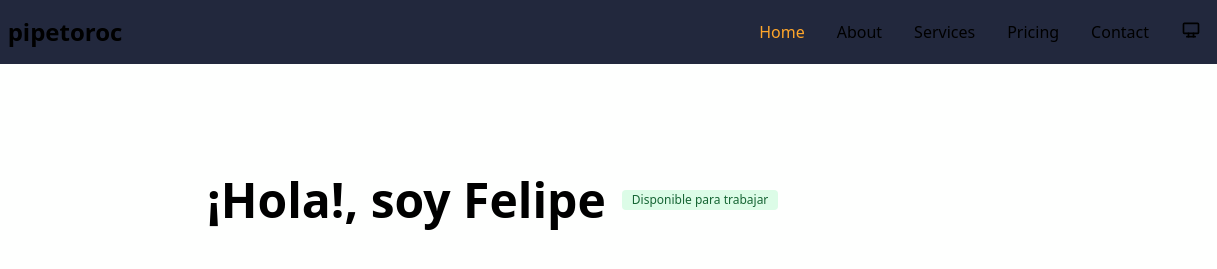
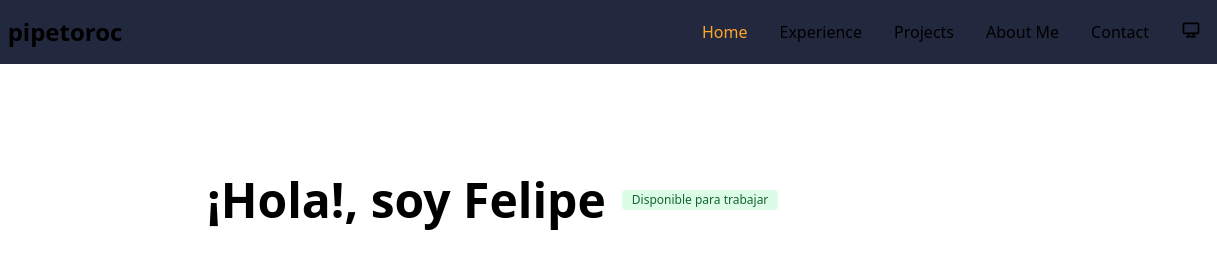
Before and after one commit to pipetoroc/pipetoroc, an Astro site in the folder Felipe-Toro/: page / in a window 1280 px wide. Shown: the top 269 px of the page, 63-1280 px from the left. Built offline with nearby package versions, Linux system fonts and the light colour scheme; Astro itself is replaced by a stand-in of ours.

Commit message:
feat: fix scroll nav bar and header

```diff
--- a/Felipe-Toro/src/components/Header.astro
+++ b/Felipe-Toro/src/components/Header.astro
@@ -9,7 +9,7 @@ import ThemeToggle from "./ThemeToggle.astro";
     <div
       class="max-w-screen-xl flex flex-wrap items-center justify-between mx-auto p-4"
     >
-      <a href="" class="flex items-center space-x-3 rtl:space-x-reverse">
+      <a href="#" class="flex items-center space-x-3 rtl:space-x-reverse">
         <img
           src="/public/logo-unamed__white.png"
           class="h-8"
@@ -56,23 +56,23 @@ import ThemeToggle from "./ThemeToggle.astro";
           </li>
           <li>
             <a
-              href="#"
+              href="/#experience"
               class="block py-2 px-3 rounded hover:bg-gray-100 md:hover:bg-transparent md:border-0 md:hover:text-secondary-color md:p-0 dark:text-white md:dark:hover:text-secondary-color dark:hover:bg-gray-700 dark:hover:text-white md:dark:hover:bg-transparent"
-              >About</a
+              >Experience</a
             >
           </li>
           <li>
             <a
-              href="#"
+              href="/#projects"
               class="block py-2 px-3 rounded hover:bg-gray-100 md:hover:bg-transparent md:border-0 md:hover:text-secondary-color md:p-0 dark:text-white md:dark:hover:text-secondary-color dark:hover:bg-gray-700 dark:hover:text-white md:dark:hover:bg-transparent"
-              >Services</a
+              >Projects</a
             >
           </li>
           <li>
             <a
-              href="#"
+              href="/#about-me"
               class="block py-2 px-3 rounded hover:bg-gray-100 md:hover:bg-transparent md:border-0 md:hover:text-secondary-color md:p-0 dark:text-white md:dark:hover:text-secondary-color dark:hover:bg-gray-700 dark:hover:text-white md:dark:hover:bg-transparent"
-              >Pricing</a
+              >About Me</a
             >
           </li>
           <li>
--- a/Felipe-Toro/src/layouts/Layout.astro
+++ b/Felipe-Toro/src/layouts/Layout.astro
@@ -47,6 +47,9 @@ const { description, title } = Astro.props;
 		backdrop-filter: saturate(180%) blur(10px);
 		background: hsl(226 60 10/ 90%);
 	}
+	section {
+		scroll-margin-top: 100px;
+	}
 	@media (prefers-reduced-motion: reduce) {
 		html {
 			scroll-behavior: auto;
```
